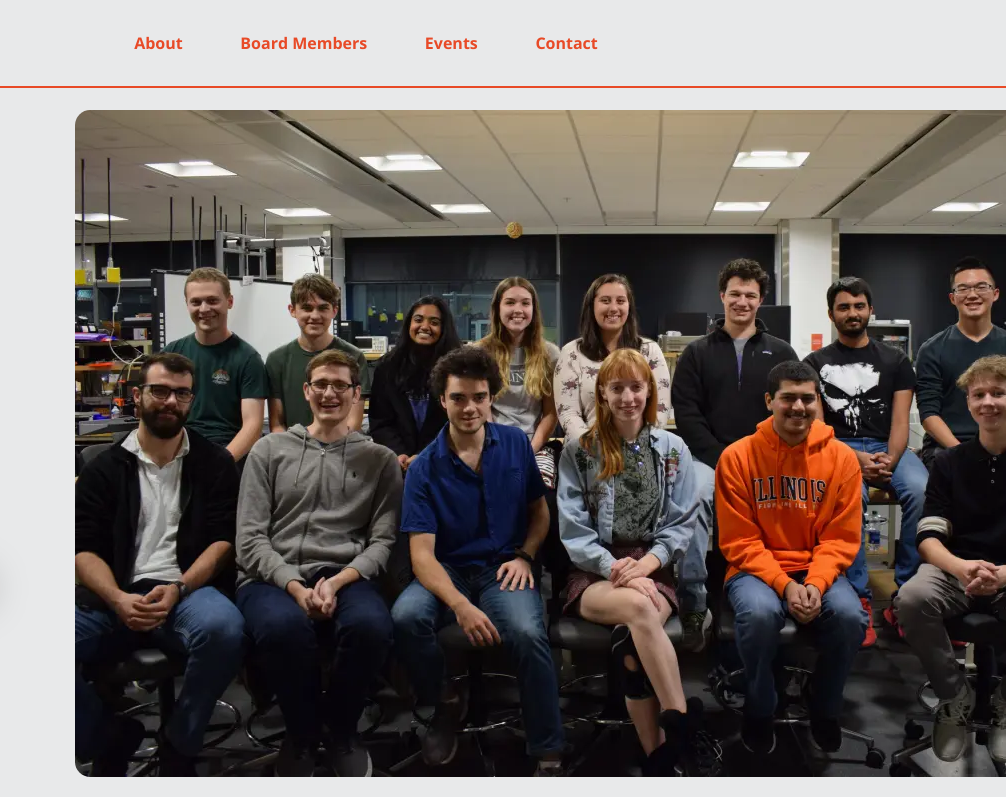
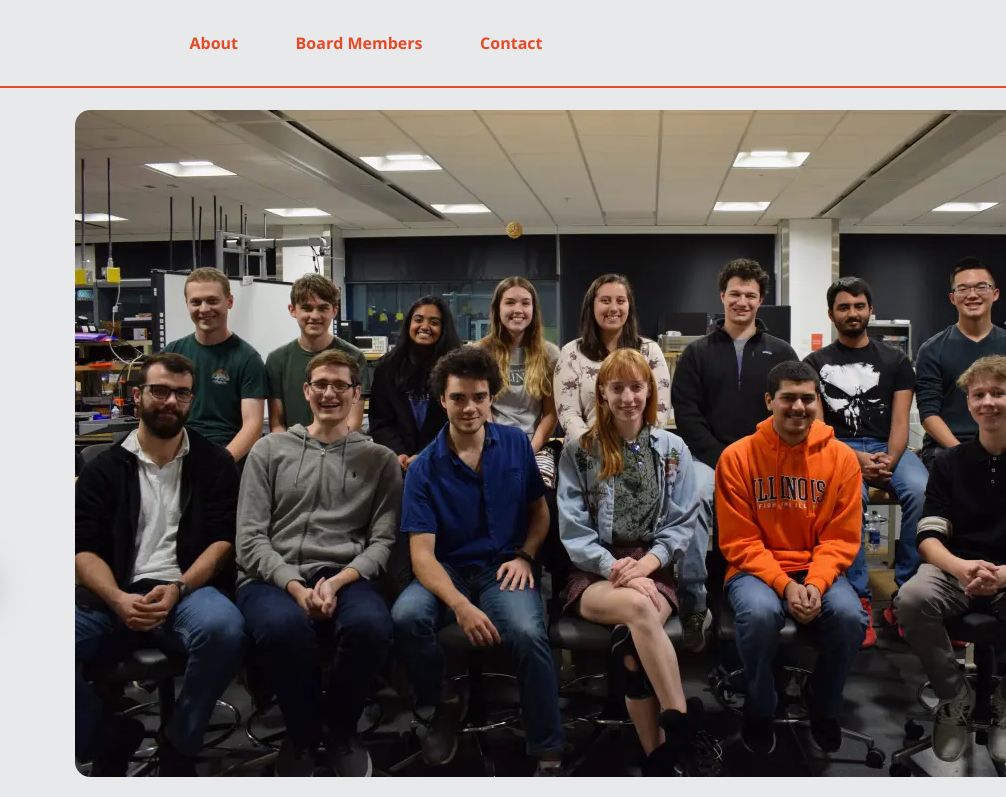
Before and after one commit to IllinoisRoboticsInSpace/IllinoisRoboticsInSpace.github.io, a Gatsby site: page / in a window 1280 px wide. Shown: the top 797 px of the page, 274-1280 px from the left. Built offline with nearby package versions, Linux system fonts and the light colour scheme; Gatsby itself is replaced by a stand-in of ours.

Commit message:
chore: remove events section

```diff
--- a/gatsby-config.js
+++ b/gatsby-config.js
@@ -1,7 +1,7 @@
 module.exports = {
 	siteMetadata: {
 		title: `Illinois Robotics in Space`,
-		description: `Kick off your next, great Gatsby project with this default starter. This barebones starter ships with the main Gatsby configuration files you might need.`,
+		description: `A multidisciplinary student organization at UIUC`,
 		author: `@gatsbyjs`
 	},
 	plugins: [
--- a/src/components/Header/Header.jsx
+++ b/src/components/Header/Header.jsx
@@ -16,9 +16,9 @@ const Header = () => {
         <Link to="people">
           <div className="peopleLink headerLink">Board Members</div>
         </Link>
-        <Link to="events">
+        {/* <Link to="events">
           <div className="headerLink">Events</div>
-        </Link>
+        </Link> */}
         <Link to="contact">
           <div className="headerLink">Contact</div>
         </Link>
--- a/src/features/home/components/People.jsx
+++ b/src/features/home/components/People.jsx
@@ -79,7 +79,7 @@ const People = (props, ref) => {
           imageSrc="/people/adithya.webp"
         />
         <Person
-          name="Ajay Arasanipalai"
+          name="Adithya Gupta"
           position="Webmaster"
           imageSrc="/people/adithya.webp"
         />
--- a/src/pages/index.js
+++ b/src/pages/index.js
@@ -7,7 +7,7 @@ import Header from "../components/Header/Header";
 import Hero from "../features/home/components/Hero";
 import About from "../features/home/components/About";
 import People from "../features/home/components/People";
-import Events from "../features/home/components/Events";
+// import Events from "../features/home/components/Events";
 import Contact from "../features/home/components/Contact";
 import PopupOverlay from "../components/boilerplate/Popup";
 
@@ -17,7 +17,7 @@ const Home = props => {
 
   const aboutRef = useRef(null);
   const peopleRef = useRef(null);
-  const eventsRef = useRef(null);
+  // const eventsRef = useRef(null);
   const contactRef = useRef(null);
 
   useEffect(() => {
@@ -32,11 +32,11 @@ const Home = props => {
         window.scrollBy(0, -86); // offset header height
         break;
       }
-      case "events": {
-        eventsRef.current.scrollIntoView({ behavior: "auto", block: "start" });
-        window.scrollBy(0, -86); // offset header height
-        break;
-      }
+      // case "events": {
+      //   eventsRef.current.scrollIntoView({ behavior: "auto", block: "start" });
+      //   window.scrollBy(0, -86); // offset header height
+      //   break;
+      // }
       case "contact": {
         contactRef.current.scrollIntoView({ behavior: "auto", block: "end" });
         break;
@@ -86,7 +86,7 @@ const Home = props => {
         <Hero />
         <About ref={aboutRef} />
         <People ref={peopleRef} />
-        <Events ref={eventsRef} />
+        {/* <Events ref={eventsRef} /> */}
         <Contact ref={contactRef} />
       </PopupOverlay>
     </div>
```
